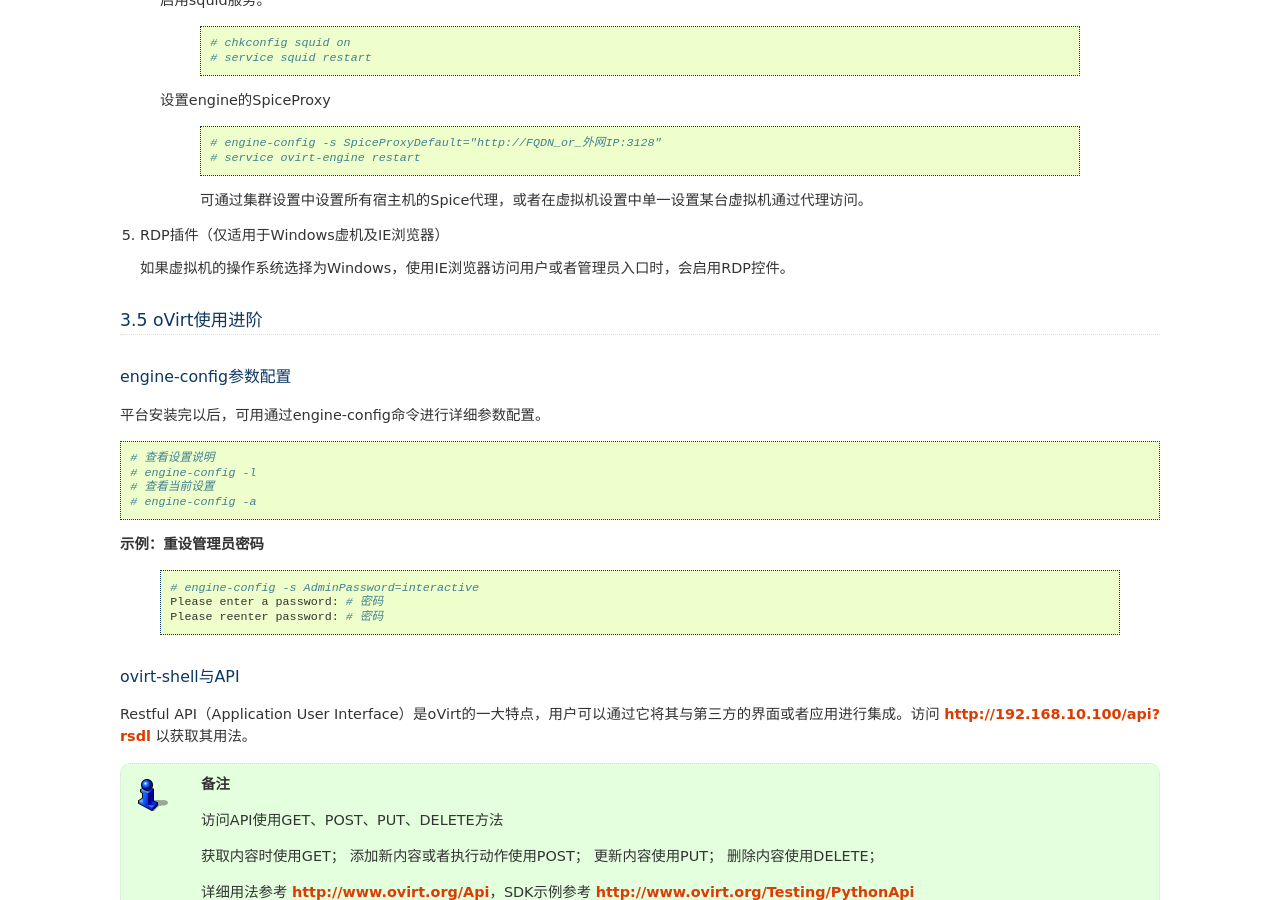
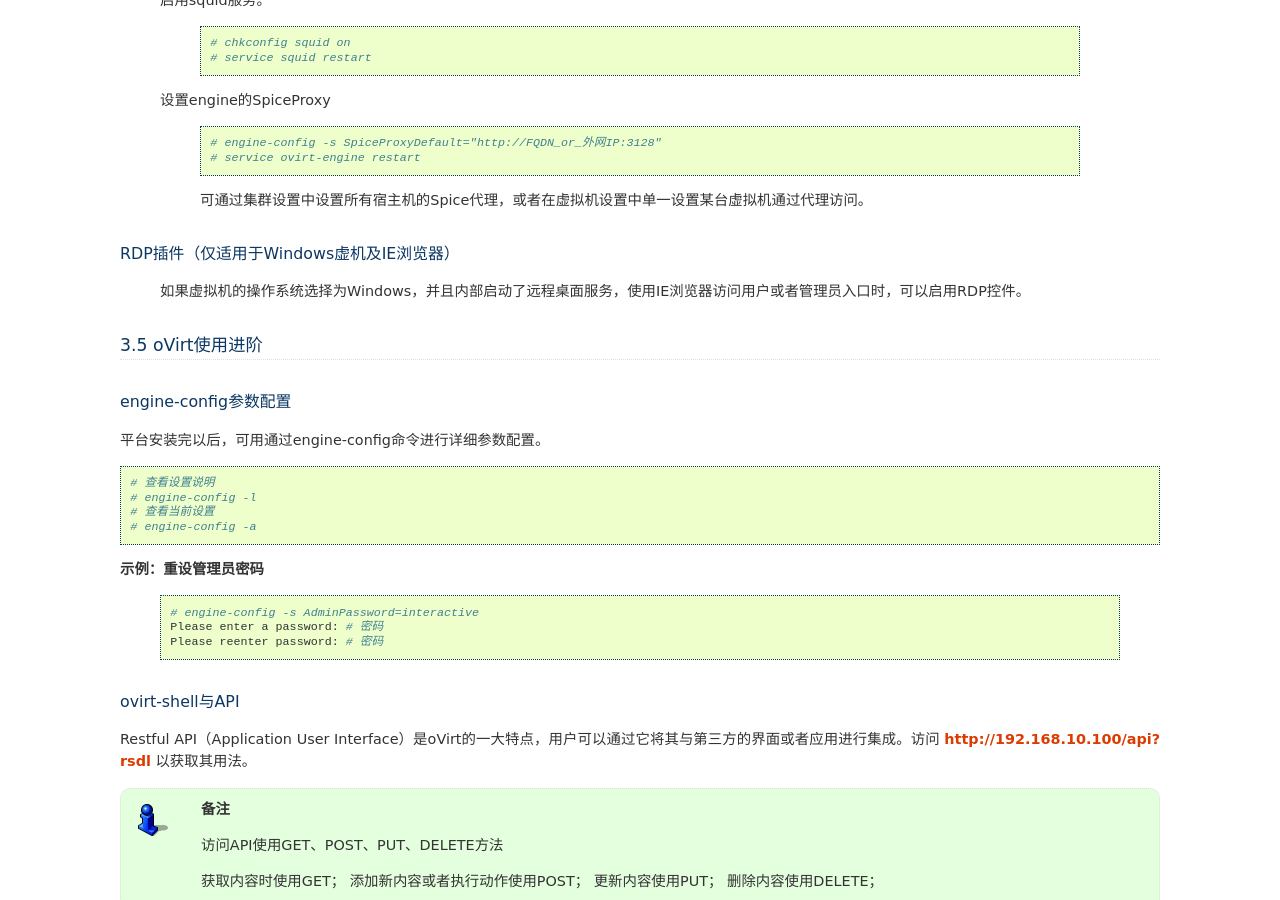
Before and after one commit to lofyer/InTheCloud, a Sphinx documentation site: the page built from source/posts/ch03.rst, in a window 1280 px wide and 900 px high, scrolled down 13732 px. Built offline with Sphinx 7.4.7, drawn with Linux system fonts in a browser that asks for light colours; formulas are drawn with MathJax 3.

Commit message:
更改连接客户端为小标题

```diff
--- a/source/posts/ch03.rst
+++ b/source/posts/ch03.rst
@@ -668,9 +668,10 @@
 
     可通过集群设置中设置所有宿主机的Spice代理，或者在虚拟机设置中单一设置某台虚拟机通过代理访问。
 
-5. RDP插件（仅适用于Windows虚机及IE浏览器）
+RDP插件（仅适用于Windows虚机及IE浏览器）
+~~~~~~~~~~~~~~~~~~~~~~~~~~~~~~~~~~~~~~~~
 
-   如果虚拟机的操作系统选择为Windows，使用IE浏览器访问用户或者管理员入口时，会启用RDP控件。
+   如果虚拟机的操作系统选择为Windows，并且内部启动了远程桌面服务，使用IE浏览器访问用户或者管理员入口时，可以启用RDP控件。
 
 3.5 oVirt使用进阶
 -----------------
```
